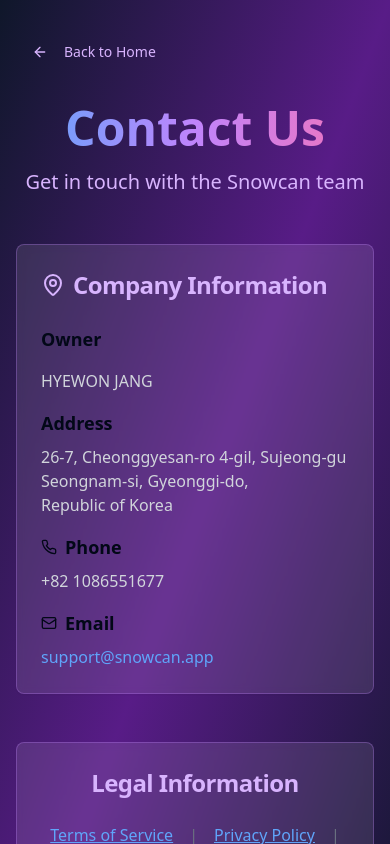
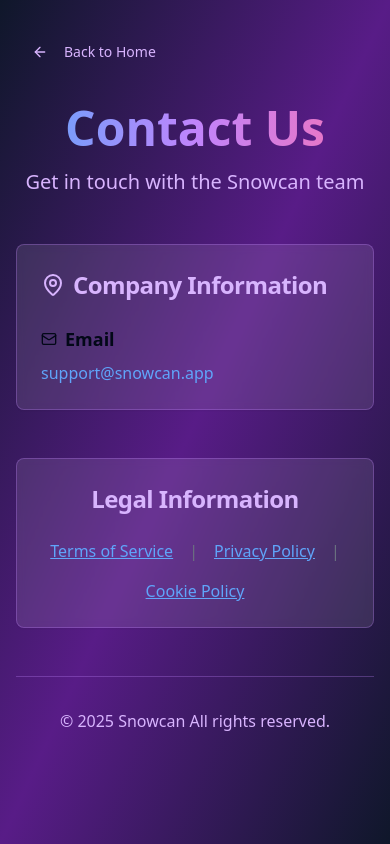
Before and after one commit to snowcan-app/site, a Next.js app: page /contact in a window 390 px wide. Shown: the top 844 px of the page. Built offline with nearby package versions, Linux system fonts and the light colour scheme.

Commit message:
Update contacts(remove Owner, address, phone)

```diff
--- a/app/contact/page.tsx
+++ b/app/contact/page.tsx
@@ -36,27 +36,6 @@ export default function ContactPage() {
                 </CardTitle>
               </CardHeader>
               <CardContent className="space-y-4">
-                <h3 className="font-semibold text-lg mb-2 flex items-center">
-                 Owner
-                </h3>
-                <p className="text-gray-300">HYEWON JANG</p>
-                <div>
-                  <h3 className="font-semibold text-lg mb-2">Address</h3>
-                  <p className="text-gray-300">
-                    26-7, Cheonggyesan-ro 4-gil, Sujeong-gu
-                    <br />
-                    Seongnam-si, Gyeonggi-do,
-                    <br />
-                    Republic of Korea
-                  </p>
-                </div>
-                <div>
-                  <h3 className="font-semibold text-lg mb-2 flex items-center">
-                    <Phone className="mr-2 h-4 w-4" />
-                    Phone
-                  </h3>
-                  <p className="text-gray-300">+82 1086551677</p>
-                </div>
                 <div>
                   <h3 className="font-semibold text-lg mb-2 flex items-center">
                     <Mail className="mr-2 h-4 w-4" />
```
